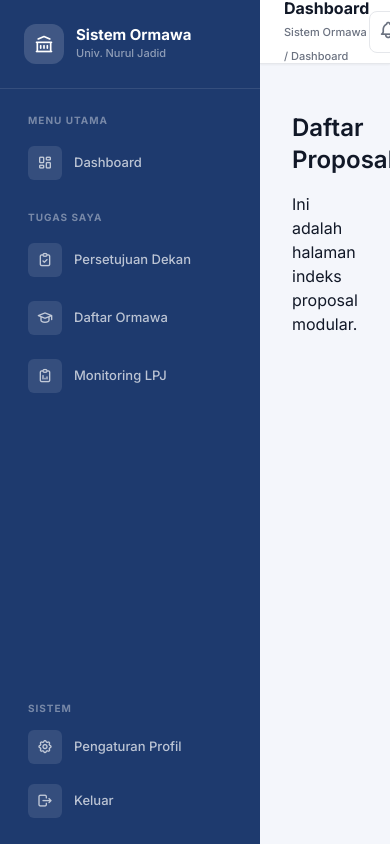
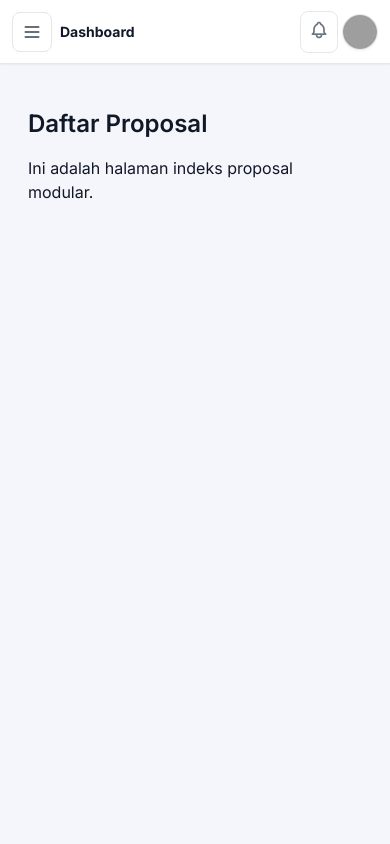
Before and after one commit to if2321400238-art/kegiatan-ormawa, a Laravel app: page /proposal-kegiatan in a window 390 px wide. Run offline with Laravel 12, Linux system fonts and the light colour scheme; a user stored in the database is signed in; data comes from the database, SQL or seed files in the repository; data that the repository does not hold is empty; style sheets or scripts are compiled from the project's sources; parts of the project's set-up code (start-up, migrations or seed data) failed here and were passed over; some libraries are stand-ins or nearby versions; grey boxes are pictures that could not be loaded.

Commit message:
Improve production deployment and responsive layout

```diff
--- a/bootstrap/app.php
+++ b/bootstrap/app.php
@@ -11,6 +11,8 @@ return Application::configure(basePath: dirname(__DIR__))
         health: '/up',
     )
     ->withMiddleware(function (Middleware $middleware) {
+        $middleware->trustProxies(at: '*');
+
         $middleware->validateCsrfTokens(except: [
             'telegram/webhook',
         ]);
--- a/resources/views/layouts/app.blade.php
+++ b/resources/views/layouts/app.blade.php
@@ -13,10 +13,22 @@
 </head>
 
 <body class="font-sans antialiased text-gray-900 bg-[var(--bg-page)]">
-    <div class="flex h-screen overflow-hidden bg-[var(--bg-page)]">
+    <div x-data="{ sidebarOpen: false }"
+        @keydown.escape.window="sidebarOpen = false"
+        class="flex h-screen overflow-hidden bg-[var(--bg-page)]">
+
+        <button type="button"
+            x-show="sidebarOpen"
+            x-transition.opacity
+            x-cloak
+            @click="sidebarOpen = false"
+            class="fixed inset-0 z-30 bg-gray-950/50 lg:hidden"
+            aria-label="Tutup menu"></button>
 
         <!-- SIDEBAR -->
-        <aside class="w-[260px] bg-brand flex flex-col flex-shrink-0 transition-all duration-300 z-20">
+        <aside :class="sidebarOpen ? 'translate-x-0' : '-translate-x-full'"
+            @click="if ($event.target.closest('a')) sidebarOpen = false"
+            class="fixed inset-y-0 left-0 z-40 flex w-[260px] flex-shrink-0 flex-col bg-brand transition-transform duration-300 lg:static lg:z-20 lg:translate-x-0">
             <!-- Logo -->
             <div class="px-6 py-6 border-b border-white/10 flex items-center gap-3">
                 <div class="w-10 h-10 bg-white/15 rounded-xl flex items-center justify-center text-white text-xl">
@@ -185,18 +197,25 @@
         <div class="flex-1 flex flex-col min-w-0 bg-[var(--bg-page)] relative z-10">
 
             <!-- TOPBAR -->
-            <header class="h-16 bg-white border-b border-gray-200 flex items-center justify-between px-6 shadow-sm z-20 flex-shrink-0">
-                <div class="flex items-center gap-4">
+            <header class="min-h-16 bg-white border-b border-gray-200 flex items-center justify-between gap-2 px-3 sm:px-6 py-2 shadow-sm z-20 flex-shrink-0">
+                <div class="flex min-w-0 items-center gap-2 sm:gap-4">
+                    <button type="button"
+                        @click="sidebarOpen = true"
+                        class="flex h-10 w-10 flex-shrink-0 items-center justify-center rounded-lg border border-gray-200 text-gray-600 hover:bg-gray-50 lg:hidden"
+                        aria-label="Buka menu">
+                        <i class="ti ti-menu-2 text-xl"></i>
+                    </button>
+
                     {{-- Breadcrumb / Title Area --}}
-                    <div>
-                        <h1 class="text-base font-bold text-gray-900 m-0 leading-tight">
+                    <div class="min-w-0">
+                        <h1 class="truncate text-sm sm:text-base font-bold text-gray-900 m-0 leading-tight">
                             {{ $title ?? 'Dashboard' }}
                         </h1>
-                        <span class="text-[11px] text-gray-500 font-medium">Sistem Ormawa / {{ $title ?? 'Dashboard' }}</span>
+                        <span class="hidden truncate text-[11px] text-gray-500 font-medium sm:block">Sistem Ormawa / {{ $title ?? 'Dashboard' }}</span>
                     </div>
                 </div>
 
-                <div class="flex items-center gap-3">
+                <div class="flex flex-shrink-0 items-center gap-1 sm:gap-3">
                     <!-- Notifications -->
                     @php
                         $notificationData = $notifikasi->map(function ($item) {
@@ -275,14 +294,13 @@
                             x-transition:leave-start="opacity-100 scale-100"
                             x-transition:leave-end="opacity-0 scale-95"
                             x-cloak
-                            class="absolute right-0 mt-2 bg-white border border-gray-200 rounded-xl shadow-xl z-50 origin-top-right overflow-hidden flex flex-col"
-                            style="display: none; width: 28rem; min-width: 28rem;">
+                            class="fixed left-3 right-3 top-16 z-50 mt-2 flex max-h-[calc(100vh-5rem)] flex-col overflow-hidden rounded-xl border border-gray-200 bg-white shadow-xl sm:absolute sm:left-auto sm:right-0 sm:top-auto sm:w-[28rem] sm:max-w-[calc(100vw-2rem)] sm:origin-top-right">
                             @include('partials.notifikasi-dropdown')
                         </div>
                     </div>
 
                     <!-- User Profile Dropdown -->
-                    <div class="relative ml-2">
+                    <div class="relative sm:ml-2">
                         <button type="button" class="flex items-center gap-2 focus:outline-none focus:ring-2 focus:ring-brand-accent/50 rounded-full" id="user-menu-button" onclick="toggleDropdown()">
                             <img class="w-9 h-9 rounded-full object-cover border border-gray-200 shadow-sm" src="{{ auth()->user()->avatar }}" alt="{{ auth()->user()->nama }}">
                             <div class="hidden md:block text-left mr-1">
@@ -313,7 +331,7 @@
             </header>
 
             <!-- MAIN SCROLLABLE CONTENT -->
-            <main class="flex-1 overflow-y-auto p-4 sm:p-6 lg:p-8">
+            <main class="flex-1 overflow-x-hidden overflow-y-auto p-3 sm:p-6 lg:p-8">
                 <div class="max-w-7xl mx-auto w-full">
 
                     {{-- Alert Messages --}}
```
Also changed, not shown: app/Http/Controllers/PersetujuanKaprodiController.php (+31 -0 lines), docker-compose production.yml (+17 -9 lines), 2 other files.
